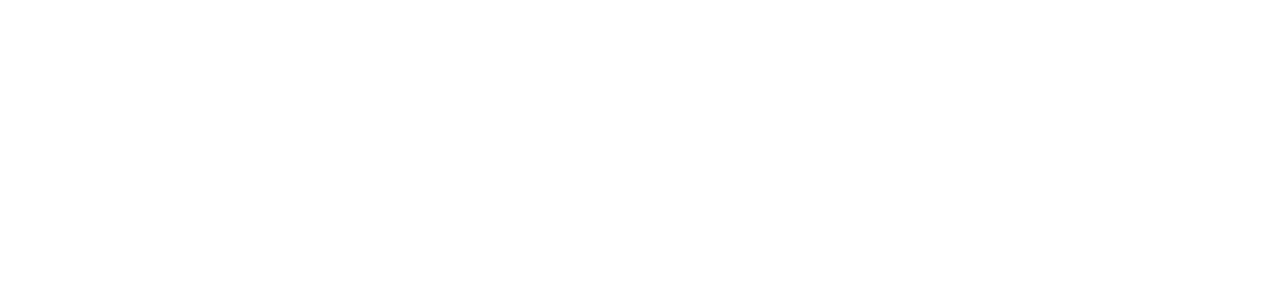
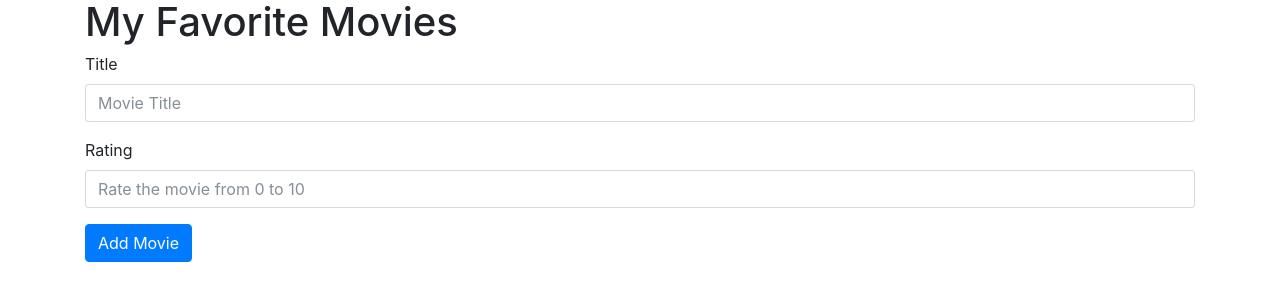
Before and after one commit to briannatran1/rithm_courses, a plain HTML site: page intermediate-js-p2/intermediate-jQuery/exercises/index2.html in a window 1280 px wide. Drawn offline with nearby package versions, Linux system fonts and the light colour scheme.

Commit message:
added form

```diff
--- a/intermediate-js-p2/intermediate-jQuery/exercises/index2.html
+++ b/intermediate-js-p2/intermediate-jQuery/exercises/index2.html
@@ -8,7 +8,20 @@
   <title>Document</title>
 </head>
 <body>
-
+  <div class="container">
+    <h1>My Favorite Movies</h1>
+    <form>
+      <div class="form-group">
+        <label for="title">Title</label>
+        <input type="text" class="form-control" id="title" placeholder="Movie Title">
+      </div>
+      <div class="form-group">
+        <label for="rating">Rating</label>
+        <input type="number" class="form-control" id="rating" placeholder="Rate the movie from 0 to 10">
+      </div>
+      <button type="button" class="btn btn-primary" id="addButton">Add Movie</button>
+    </form>
+  </div>
 
 
   <script src="http://ajax.googleapis.com/ajax/libs/jquery/3.1.1/jquery.min.js"></script>
```
